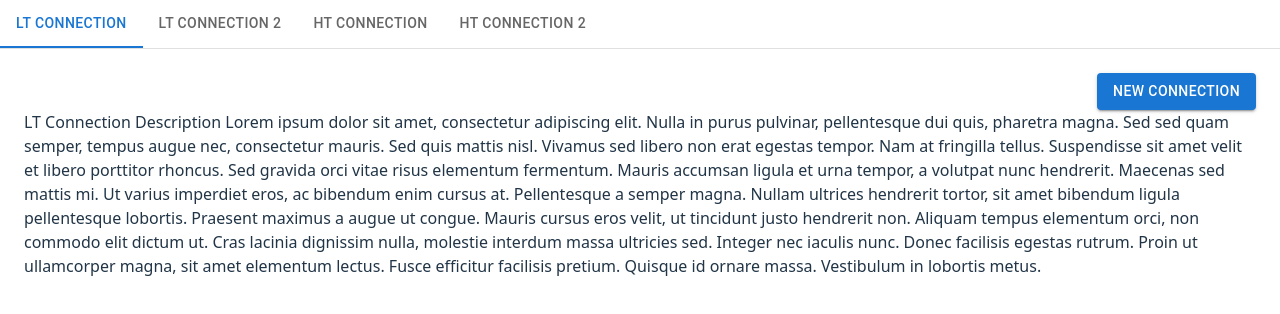
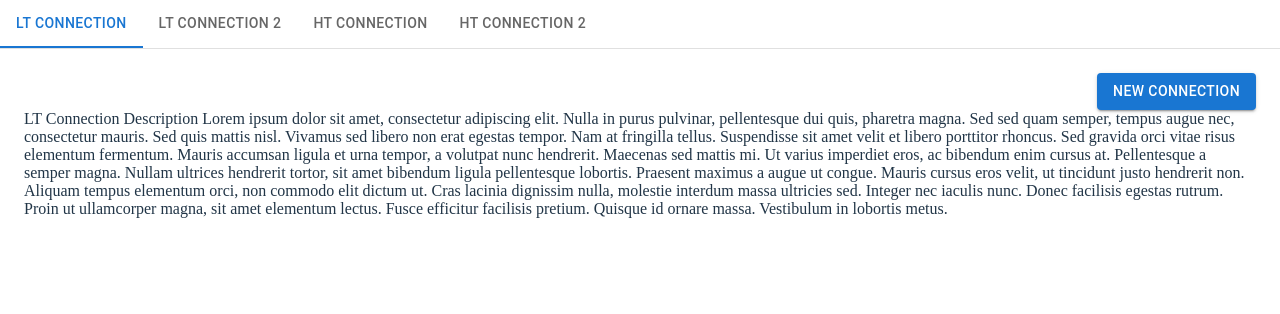
Before and after one commit to sriK25/Example, a React (Vite) app: page / in a window 1280 px wide. Shown: the top 314 px of the page. Built offline with nearby package versions, Linux system fonts and the light colour scheme.

Commit message:
style changes

```diff
--- a/src/index.css
+++ b/src/index.css
@@ -1,18 +1,3 @@
-:root {
-  font-family: system-ui, Avenir, Helvetica, Arial, sans-serif;
-  line-height: 1.5;
-  font-weight: 400;
-
-  color-scheme: light dark;
-  color: rgba(255, 255, 255, 0.87);
-  background-color: #242424;
-
-  font-synthesis: none;
-  text-rendering: optimizeLegibility;
-  -webkit-font-smoothing: antialiased;
-  -moz-osx-font-smoothing: grayscale;
-}
-
 a {
   font-weight: 500;
   color: #646cff;
```
